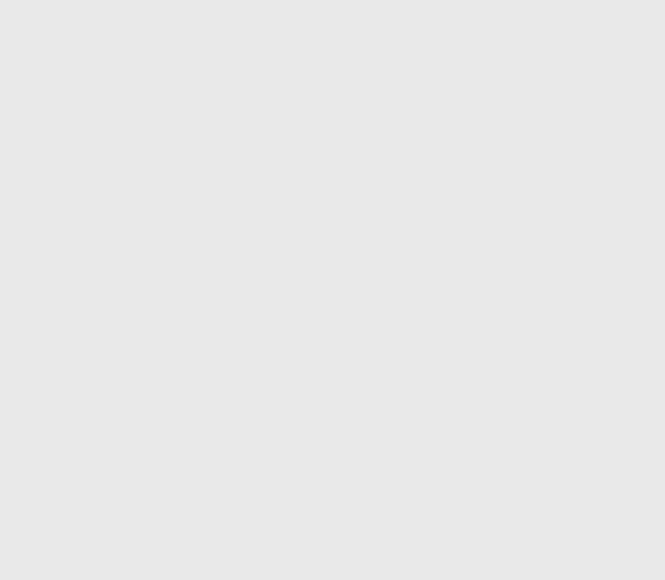
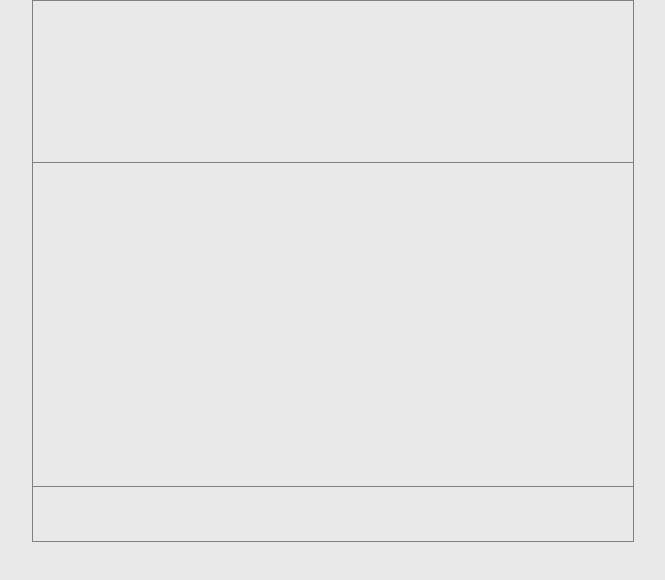
Before and after one commit to Keioon/smallQuiz, a plain HTML site: page index.html in a window 1280 px wide. Shown: the whole page, without its empty margins (307-972 px from the left). Drawn offline with Linux system fonts and the light colour scheme.

Commit message:
Added structure of quiz, main, header, section, footer

```diff
--- a/index.html
+++ b/index.html
@@ -8,6 +8,16 @@
   <title>Document</title>
 </head>
 <body>
+  <main class="container">
+    <header>
 
+    </header>
+    <section>
+
+    </section>
+    <footer>
+
+    </footer>
+  </main>
 </body>
 </html>
--- a/scss/_main.scss
+++ b/scss/_main.scss
@@ -7,4 +7,36 @@ body {
   background-color: #e9e9e9;
   width: 100%;
   height: 100%;
+  text-align: center;
 }
+
+.container {
+  margin: auto;
+  min-width: 360px;
+  min-height: 540px;
+  max-width: 600px;
+  max-height: 800px;
+  display: flex;
+  border: 1px gray solid;
+  flex-direction: column;
+
+  header {
+    width: 100%;
+    display: block;
+    flex-grow: 3;
+  }
+
+  section {
+    width: 100%;
+    border-top: 1px gray solid;
+    border-bottom: 1px gray solid;
+    display: block;
+    flex-grow: 6;
+  }
+
+  footer {
+    width: 100%;
+    display: block;
+    flex-grow: 1;
+  }
+}
```
Also changed, not shown: css/style.css, 1 other file.
